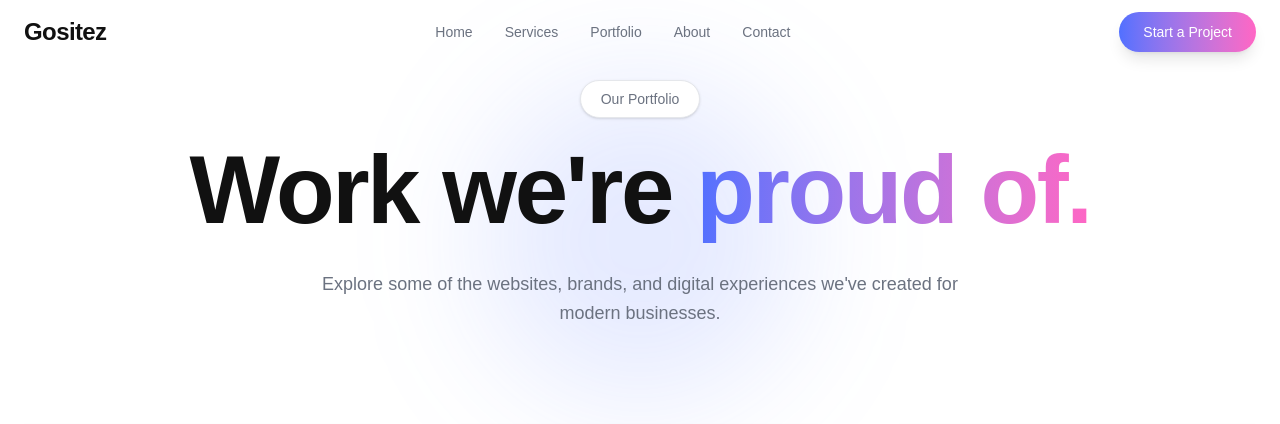
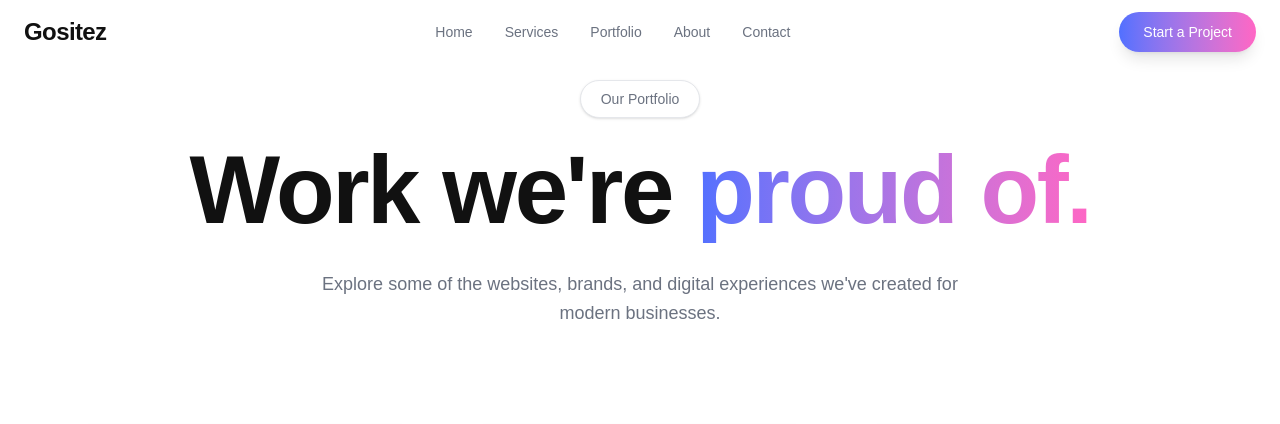
Before and after one commit to gavindes15-bot/gositez-website, a Next.js app: page /portfolio in a window 1280 px wide. Shown: the top 424 px of the page. Built offline with nearby package versions, Linux system fonts and the light colour scheme; grey boxes are pictures that could not be loaded.

Commit message:
Update website

```diff
--- a/app/portfolio/page.tsx
+++ b/app/portfolio/page.tsx
@@ -36,11 +36,10 @@ export default function PortfolioPage() {
   return (
     <>
       {/* Background gradients */}
-      <div className="absolute left-1/2 top-20 -z-0 h-80 w-80 -translate-x-1/2 rounded-full bg-[#5170FF]/15 blur-3xl" />
 
       <div className="absolute right-0 top-[600px] -z-0 h-72 w-72 rounded-full bg-[#FF66C4]/10 blur-3xl" />
 
-      <div className="relative z-10 mx-auto max-w-7xl">
+      <div className="relative z-10 mx-auto max-w-6xl">
         {/* Hero */}
         <section className="pt-20 text-center">
           <p className="mb-6 inline-flex rounded-full border border-gray-200 bg-white px-5 py-2 text-sm text-[#6B7280] shadow-sm">
```
